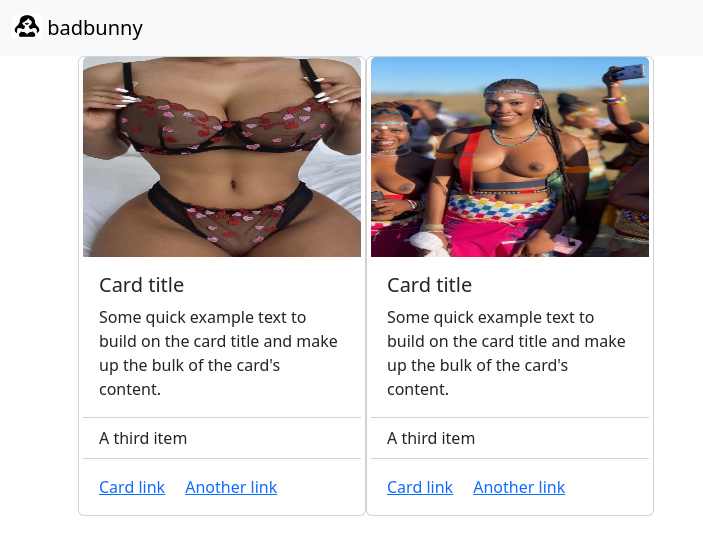
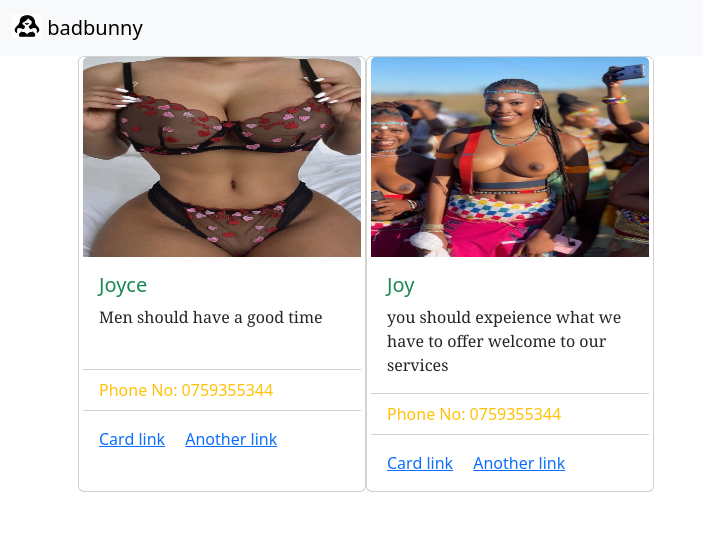
Before and after one commit to Royweru/django-hotbunny, a Django app: page / in a window 1280 px wide. Shown: the top 555 px of the page, without its empty margins (0-703 px from the left). Run offline with Django 4.2, Linux system fonts and the light colour scheme; data comes from the database, SQL or seed files in the repository.

Commit message:
modified:   templates/base/index.html

```diff
--- a/templates/base/index.html
+++ b/templates/base/index.html
@@ -5,16 +5,19 @@
 
 
  <div class="container">
-    <div class="row g-2">
+    <div class="row gx-2">
         {% for escort in escorts %}
-        <div class="card" style="width: 18rem;">
+        <div class="card col-12 col-md-4" style="width: 18rem;">
             <img src="{{escort.image}}" class="card-img-top" alt="..." style="height: 200px; width:100%;">
             <div class="card-body">
-              <h5 class="card-title">Card title</h5>
-              <p class="card-text">Some quick example text to build on the card title and make up the bulk of the card's content.</p>
+              <h5 class="card-title text-success" >{{escort}}</h5>
+              <p class="card-text"
+              style=" font-family:Georgia, 'Times New Roman', Times, serif;">
+                {{escort.description}}
+            </p>
             </div>
             <ul class="list-group list-group-flush">
-              <li class="list-group-item">A third item</li>
+              <li class="list-group-item text-warning">Phone No: 0{{escort.phoneNo}}</li>
             </ul>
             <div class="card-body">
               <a href="#" class="card-link">Card link</a>
```
